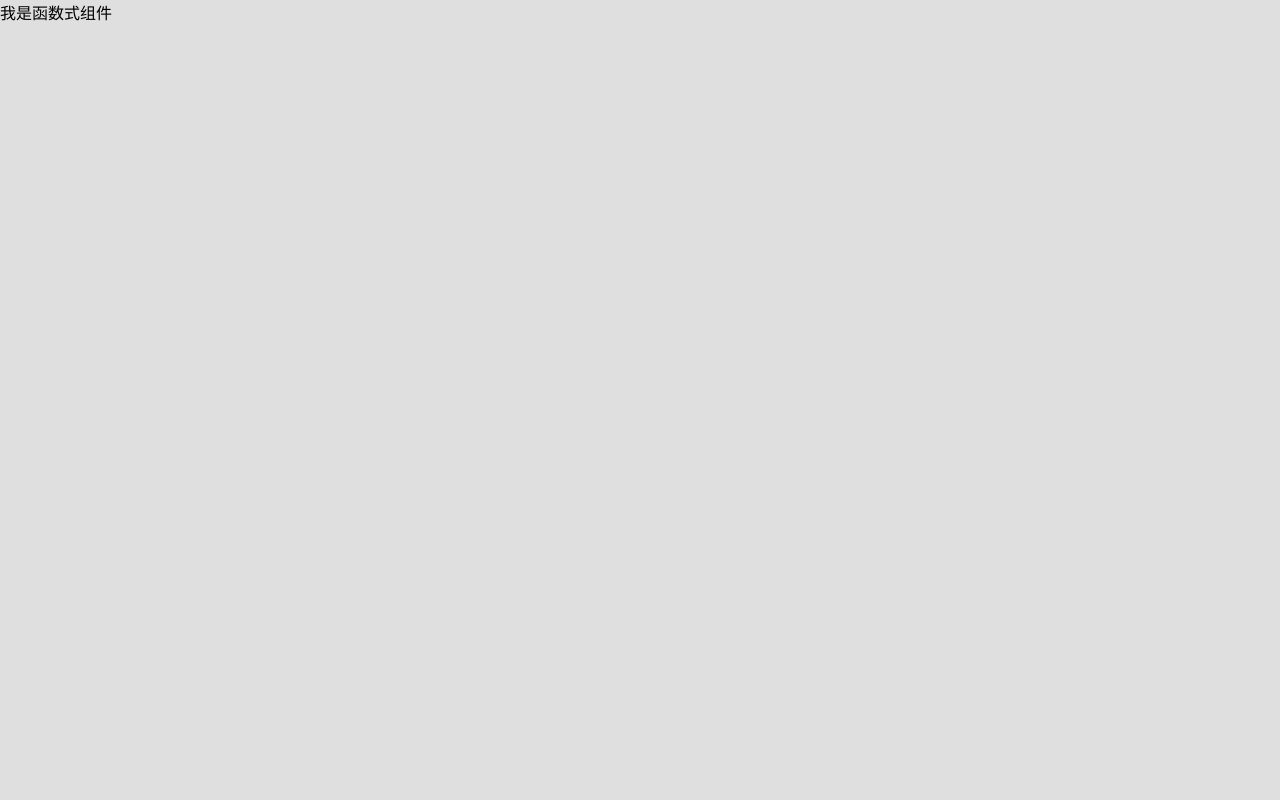
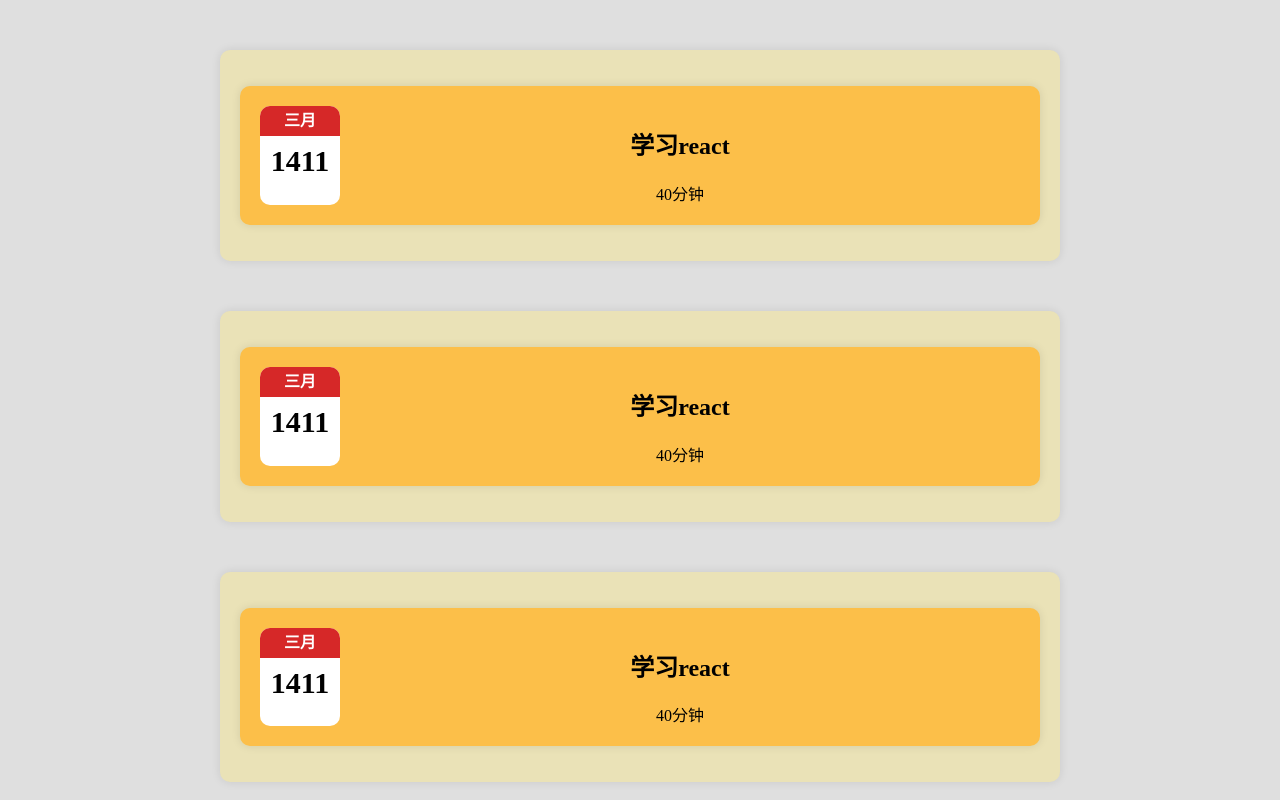
Before and after one commit to aiyaya211/react-study, a React (Create React App) app: page / in a window 1280 px wide. Shown: the top 800 px of the page. Built offline with nearby package versions, Linux system fonts and the light colour scheme.

Commit message:
组件化

```diff
--- a/src/App.js
+++ b/src/App.js
@@ -1,23 +1,15 @@
 // import logo from './logo.svg';
 import './App.css';
+import Logs from './components/logs/Logs'
 
 function App() {
   return (
-    <div className="App">
-      {/* <header className="App-header">
-        <img src={logo} className="App-logo" alt="logo" />
-        <p>
-          Edit <code>src/App.js</code> and save to reload.
-        </p>
-        <a
-          className="App-link"
-          href="https://reactjs.org"
-          target="_blank"
-          rel="noopener noreferrer"
-        >
-          Learn React
-        </a>
-      </header> */}
+    <div>
+      <Logs />
+      <Logs />
+      <Logs />
+      <Logs />
+      <Logs />
     </div>
   );
 }
--- /dev/null
+++ b/src/components/logs/LogItem.js
@@ -0,0 +1,17 @@
+import React from 'react';
+import MyDate from './MyDate';
+import './logItem.css'
+
+const LogItem = () => {
+    return <div className="item">
+       {/* 日期的容器 */}
+       <MyDate />
+        {/* 日志内容的容器 */}
+        <div className="content">
+          <h2 className="desc">学习react</h2>
+          <div className="time">40分钟</div>
+        </div>
+    </div>
+}
+
+export default LogItem;
--- /dev/null
+++ b/src/components/logs/Logs.js
@@ -0,0 +1,10 @@
+import LogItem from './LogItem'
+import './logs.css'
+
+const Logs = () => {
+    return <div className="logs">
+        <LogItem />
+    </div>
+}
+
+export default Logs;
--- /dev/null
+++ b/src/components/logs/MyDate.css
@@ -0,0 +1,21 @@
+/* 日期样式 */
+.date {
+    width: 80px;
+    background-color: #fff;
+    border-radius: 10px;
+    font-weight: bold;
+    text-align: center;
+    overflow: hidden;
+  }
+  /* 月份效果 */
+  .month {
+    height: 30px;
+    line-height: 30px;
+    background-color: #d62828;
+    color: #fff;
+  }
+  .day {
+    height: 50px;
+    line-height: 50px;
+    font-size: 30px;
+  }
--- /dev/null
+++ b/src/components/logs/MyDate.js
@@ -0,0 +1,13 @@
+import './MyDate.css'
+const MyDate = () => {
+    return  <div className="date">
+        <div className="month">
+        三月
+        </div>
+        <div className="day">
+        1411
+        </div>
+    </div>
+}
+
+export default MyDate;
--- /dev/null
+++ b/src/components/logs/logItem.css
@@ -0,0 +1,9 @@
+  /* 单项的样式 */
+  .item {
+    display: flex;
+    background-color: #fcbf49;
+    border-radius: 10px;
+    padding: 20px;
+    box-shadow: 0 0 10px rgba(0, 0, 0, .1);
+    margin: 16px 0;
+  }
--- /dev/null
+++ b/src/components/logs/logs.css
@@ -0,0 +1,12 @@
+.logs {
+    width: 800px;
+    background-color: #eae2b7;
+    margin: 50px auto;
+    border-radius: 10px;
+    padding: 20px;
+    box-shadow: 0 0 10px rgba(0, 0, 0, .1);
+  }
+  .content {
+    flex: auto;
+    text-align: center;
+  }
--- a/src/index.css
+++ b/src/index.css
@@ -3,46 +3,3 @@ body {
   background: #dfdfdf;
   margin: 0;
 }
-/* 外层容器样式 */
-.logs {
-  width: 800px;
-  background-color: #eae2b7;
-  margin: 50px auto;
-  border-radius: 10px;
-  padding: 20px;
-  box-shadow: 0 0 10px rgba(0, 0, 0, .1);
-}
-/* 单项的样式 */
-.item {
-  display: flex;
-  background-color: #fcbf49;
-  border-radius: 10px;
-  padding: 20px;
-  box-shadow: 0 0 10px rgba(0, 0, 0, .1);
-  margin: 16px 0;
-}
-/* 日期样式 */
-.date {
-  width: 80px;
-  background-color: #fff;
-  border-radius: 10px;
-  font-weight: bold;
-  text-align: center;
-  overflow: hidden;
-}
-/* 月份效果 */
-.month {
-  height: 30px;
-  line-height: 30px;
-  background-color: #d62828;
-  color: #fff;
-}
-.day {
-  height: 50px;
-  line-height: 50px;
-  font-size: 30px;
-}
-.content {
-  flex: auto;
-  text-align: center;
-}
--- a/src/index.js
+++ b/src/index.js
@@ -1,62 +1,10 @@
 import ReactDOM from 'react-dom/client';
-import Com from './components/Com'
+import App from './App'
 // 引入样式表
 import './index.css'
-
-// 创建一个react元素
-const App = <div className="logs">
-    <div className="item">
-       {/* 日期的容器 */}
-        <div className="date">
-          <div className="month">
-            三月
-          </div>
-          <div className="day">
-            14
-          </div>
-        </div>
-        {/* 日志内容的容器 */}
-        <div className="content">
-          <h2 className="desc">学习react</h2>
-          <div className="time">40分钟</div>
-        </div>
-    </div>
-    <div className="item">
-       {/* 日期的容器 */}
-        <div className="date">
-          <div className="month">
-            三月
-          </div>
-          <div className="day">
-            14
-          </div>
-        </div>
-        {/* 日志内容的容器 */}
-        <div className="content">
-          <h2 className="desc">学习react</h2>
-          <div className="time">40分钟</div>
-        </div>
-    </div>
-    <div className="item">
-       {/* 日期的容器 */}
-        <div className="date">
-          <div className="month">
-            三月
-          </div>
-          <div className="day">
-            14
-          </div>
-        </div>
-        {/* 日志内容的容器 */}
-        <div className="content">
-          <h2 className="desc">学习react</h2>
-          <div className="time">40分钟</div>
-        </div>
-    </div>
-  </div>
 
 // 获取根元素
 const root = ReactDOM.createRoot(document.getElementById('root'));
 
 // 渲染
-root.render(<Com />)
+root.render(<App />)
```
